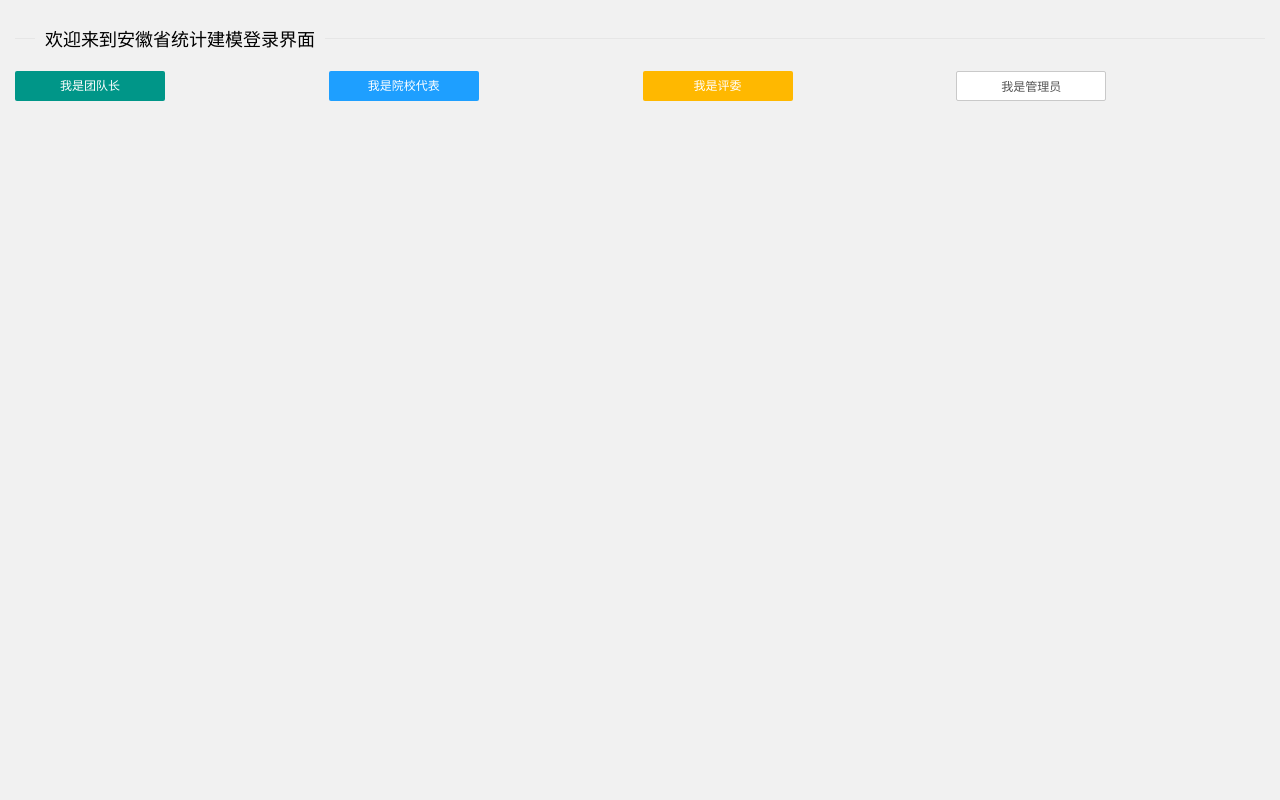
After one commit to GoatBishop/tjjmWebSite, a Django app: template templates/main.html in a window 1280 px wide. The commit adds this page. Run offline with Django 3.2, Linux system fonts and the light colour scheme; the template is opened without the code that fills it, so the values that code supplies are empty.

Commit message:
增加主页，并进行微调

```diff
--- a/PaperManageSystem01/views.py
+++ b/PaperManageSystem01/views.py
@@ -3,5 +3,4 @@ from django.shortcuts import render
 from django.http import HttpResponse
 
 def mainIndex(request):
-    html = "<h1>Hello</h1>"
-    return HttpResponse(html)
+    return render(request, "main.html", locals())
--- a/templates/login-review.html
+++ b/templates/login-review.html
@@ -3,7 +3,7 @@
 
 <head>
     <meta charset="UTF-8">
-    <title>后台管理员登录</title>
+    <title>评委登录</title>
     <meta name="renderer" content="webkit|ie-comp|ie-stand">
     <meta http-equiv="X-UA-Compatible" content="IE=edge,chrome=1">
     <meta name="viewport" content="width=device-width,user-scalable=yes, minimum-scale=0.4, initial-scale=0.8,target-densitydpi=low-dpi" />
--- /dev/null
+++ b/templates/main.html
@@ -0,0 +1,44 @@
+<!DOCTYPE html>
+<html class="x-admin-sm">
+
+<head>
+    <meta charset="UTF-8">
+    <meta name="renderer" content="webkit">
+    <meta http-equiv="X-UA-Compatible" content="IE=edge,chrome=1">
+    <meta name="viewport" content="width=device-width,user-scalable=yes, minimum-scale=0.4, initial-scale=0.8,target-densitydpi=low-dpi" />
+    <title>入口</title>
+    <link rel="stylesheet" href="/static/lib/layui/css/layui.css">
+    <!-- <link rel="stylesheet" href="./css/font.css"> -->
+    <link rel="stylesheet" href="/static/css/xadmin.css">
+    <link rel="stylesheet" href="/static/css/font.css">
+    <script src="/static/lib/layui/layui.js" charset="utf-8"></script>
+    <script type="text/javascript" src="/static/js/xadmin.js"></script>
+
+
+</head>
+
+<body>
+
+    <div class="layui-fluid">
+        <fieldset class="layui-elem-field layui-field-title">
+            <legend>欢迎来到安徽省统计建模登录界面</legend>
+        </fieldset>
+        <div class="layui-row layui-col-space5">
+            <div class="layui-col-sm3">
+                <a href="/team/login/" target = "blank"><button type="button" class="layui-btn">我是团队长</button></a>
+            </div>
+            <div class="layui-col-sm3">
+                <a href="/school/login/" target = "blank"><button type="button" class="layui-btn layui-btn-normal">我是院校代表</button></a>
+            </div>
+            <div class="layui-col-sm3">
+                <a href="/review/login/" target = "blank"><button type="button" class="layui-btn layui-btn-warm">我是评委</button></a>
+            </div>
+            <div class="layui-col-sm3">
+                <a href="/back/login/" target = "blank"><button type="button" class="layui-btn layui-btn-primary"> 我是管理员</button></a>
+            </div>
+        </div>
+    </div>
+
+</body>
+
+</html>
```
